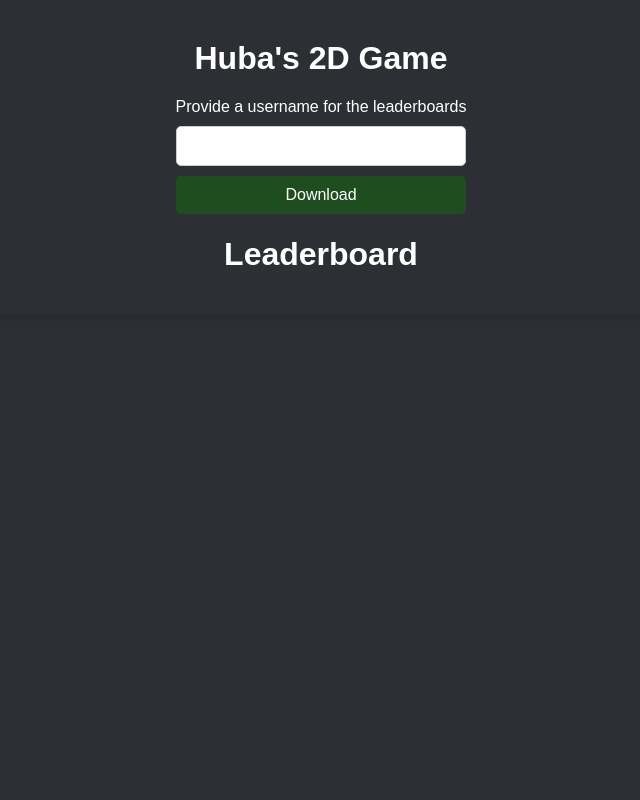
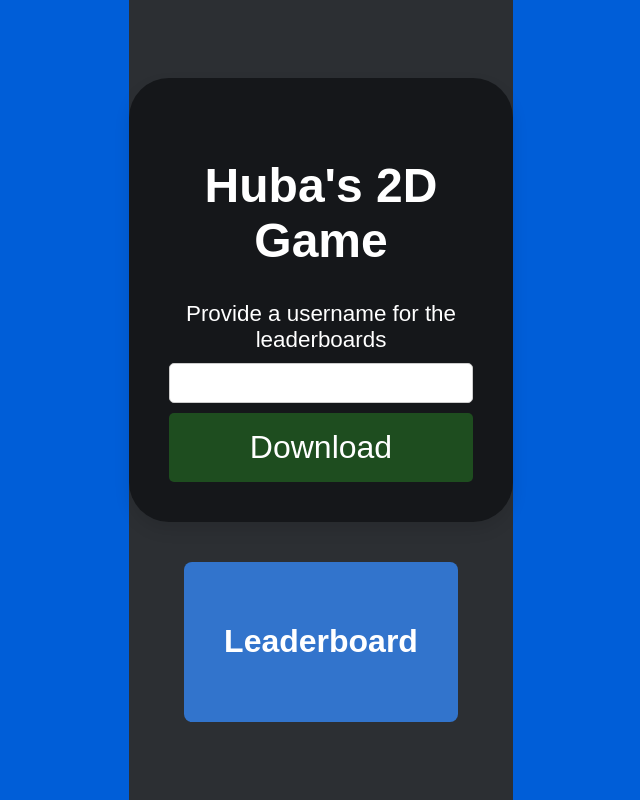
Before and after one commit to hubajoo/GameServer, a website: page client/index.html in a window 1280 px wide. Shown: the whole page, without its empty margins (319-959 px from the left). Drawn offline with Linux system fonts and the light colour scheme; no server answers.

Commit message:
Wbsite styling

```diff
--- a/client/index.html
+++ b/client/index.html
@@ -4,27 +4,26 @@
 <head>
   <meta charset="UTF-8">
   <meta name="viewport" content="width=device-width, initial-scale=1.0">
-  <title>Leaderboard</title>
+  <title>Huba's 2D Game</title>
   <link rel="stylesheet" href="style.css">
 </head>
 
 <body>
-
   <div id="root">
     <div class="content-container">
-      <div id="gameContainer">
+      <div class="game-container">
         <h1 id="title">Huba's 2D Game</h1>
-        <div id="downloadBox">
-          <form id="userForm">
+        <div id="download-box">
+          <form id="user-form">
             <label for="username">Provide a username for the leaderboards</label>
             <input type="text" id="username" name="username" default="Bob" required>
           </form>
           <div id="button-container">
-            <button id="downloadButton">Download</button>
+            <button id="download-button">Download</button>
           </div>
         </div>
       </div>
-      <div id="leaderboardCOntainer">
+      <div id="leaderboard-container">
         <h1>Leaderboard</h1>
         <ul id="leaderboard"></ul>
       </div>
--- a/client/style.css
+++ b/client/style.css
@@ -1,29 +1,75 @@
 body {
   margin: 0;
   font-family: Arial, sans-serif;
-  background-color: #2C2F33;
+  background-color: #005ed8;
   color: white;
+  justify-content: center;
+  align-items: center;
+  display: flex;
+}
+
+#root {
+  display: flex;
+  justify-content: center;
+  align-items: center;
+  height: 100vh;
+  width: 100%;
+}
+
+label {
+  display: block;
+  text-align: center;
+  font-size: 2.8vh;
+  margin-top: 1vh;
 }
 
 #title {
   text-align: center;
-  margin-top: 20px;
+  margin-top: 5vh;
+  font-size: 6vh;
 }
 
-#game-container {
-  background-color: #131416;
+
+.game-container {
+  border-radius: 5vh;
+  background-color: #15171a;
+  box-shadow: 0 1vh 2vh rgba(0, 0, 0, 0.1);
+  padding: 5vh;
+  display: inline-block;
 }
 
 .list-container {
   display: flex;
   flex-wrap: wrap;
   justify-content: center;
+  align-items: center;
+}
+
+ul {
+  list-style-type: none;
+  padding: 0;
+  margin: 0;
+}
+
+.list-group-item {
+  color: white;
+  padding: 1vh;
+  justify-content: center;
+  align-items: center;
+  text-align: center;
+}
+
+#leaderboard-container {
+  background-color: #3274cc;
+  padding: 5vh;
+  margin-top: 5vh;
+  border-radius: 1vh;
 }
 
 button {
-  padding: 10px 20px;
+  padding: 2vh 5vh;
   width: 100%;
-  font-size: 16px;
+  font-size: 4vh;
   background-color: #1e4d1f;
   color: white;
   border: none;
@@ -38,10 +84,8 @@ button {
   justify-content: center;
   align-items: center;
   background-color: #2C2F33;
-  /* Background color for the container */
-  padding: 20px;
-  border-radius: 10px;
-  box-shadow: 0 4px 8px rgba(0, 0, 0, 0.1);
+  width: 30%;
+  height: 100%;
 }
 
 
@@ -64,4 +108,5 @@ input[type="email"] {
   box-sizing: border-box;
   border: 1px solid #ccc;
   border-radius: 5px;
+  text-align: center;
 }
```
